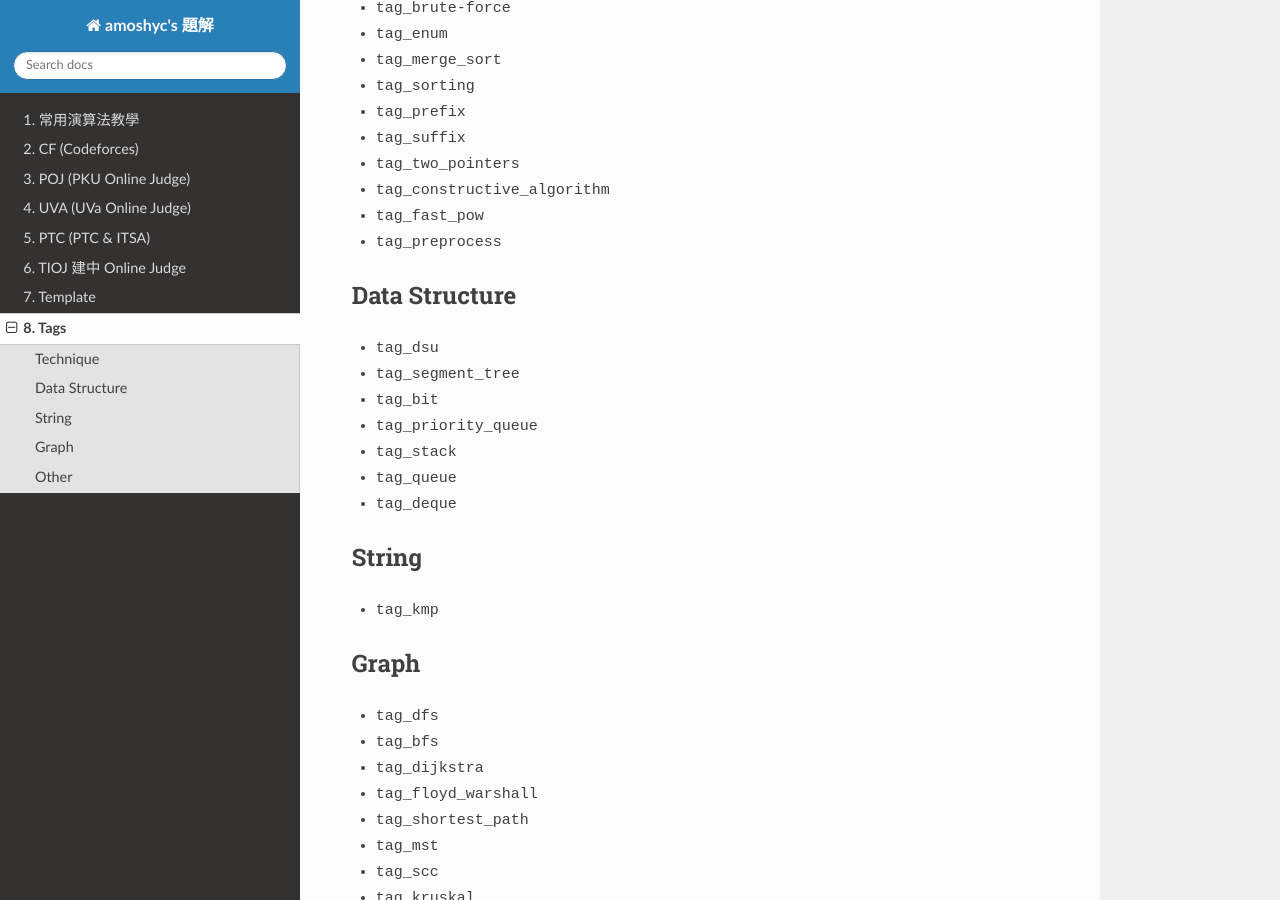
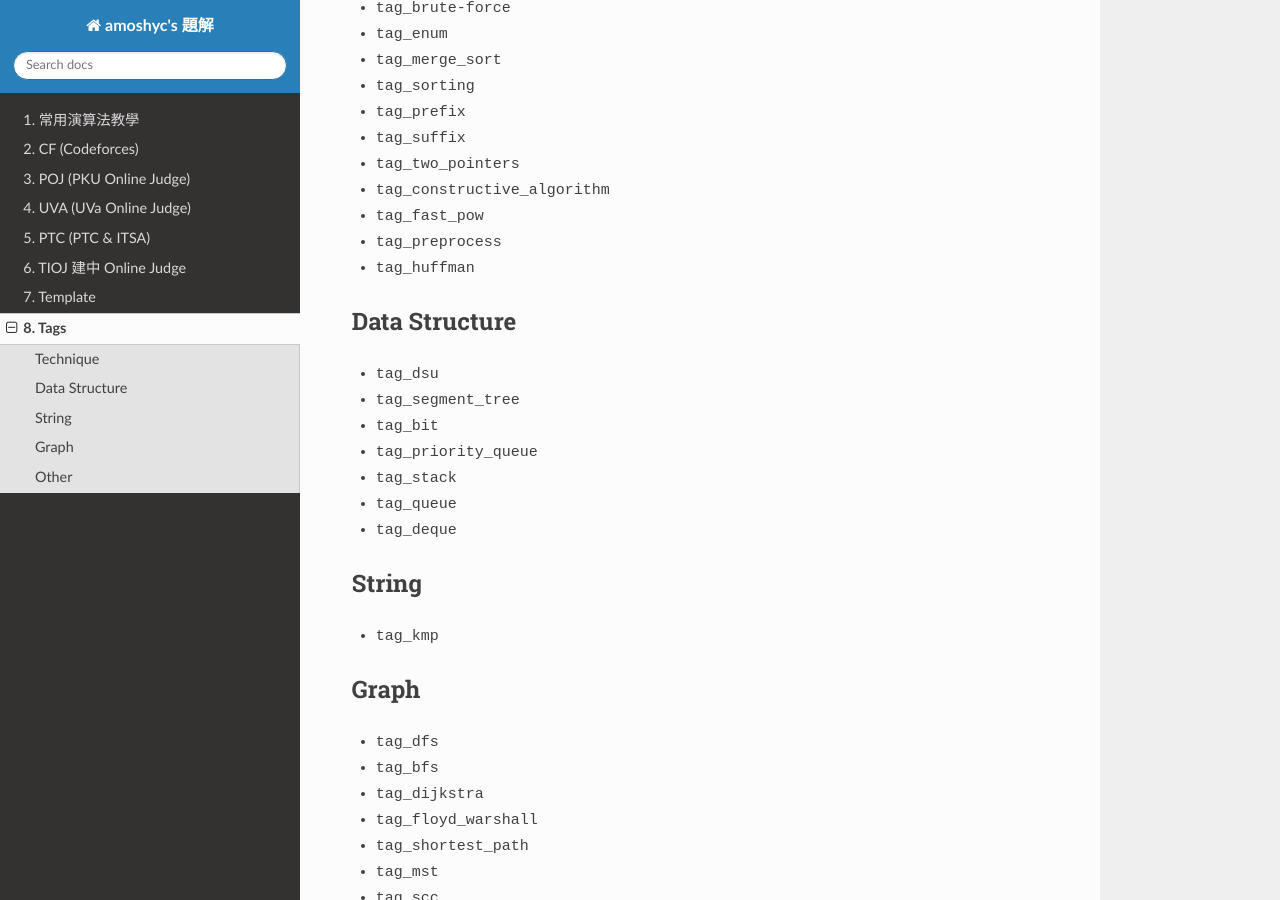
Before and after one commit to amoshyc/ojsolution, a Sphinx documentation site: the page built from docs/source/tags.rst, in a window 1280 px wide and 900 px high, scrolled down 325 px. Built offline with Sphinx 7.4.7 and the Read the Docs theme 2.0.0, drawn with Linux system fonts in a browser that asks for light colours; some web fonts are replaced; pages that are not in the unit, such as notebooks, are missing from menus.

Commit message:
Add tag huffman

```diff
--- a/docs/source/tags.rst
+++ b/docs/source/tags.rst
@@ -20,6 +20,7 @@ Technique
 - tag_constructive_algorithm
 - tag_fast_pow
 - tag_preprocess
+- tag_huffman
 
 ************************
 Data Structure
```
